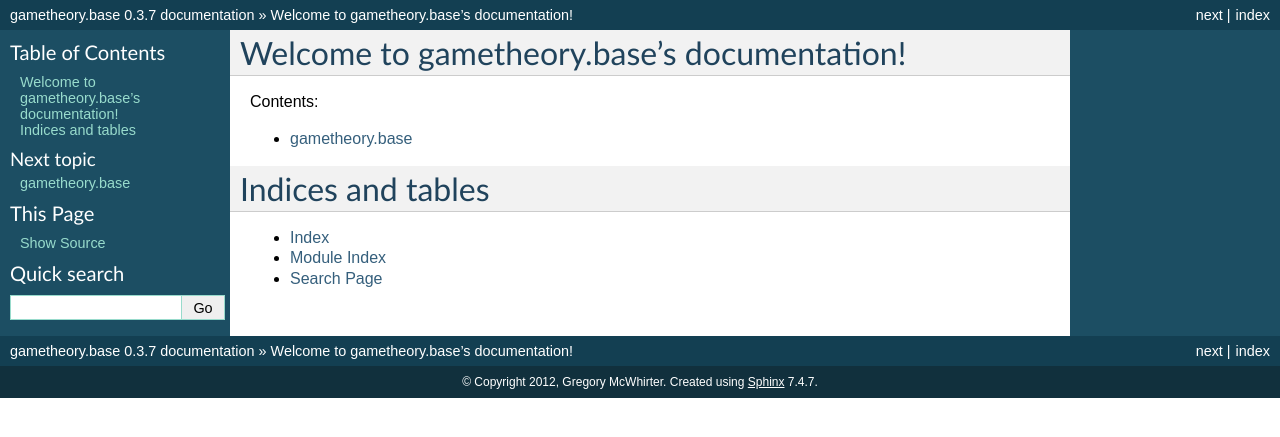
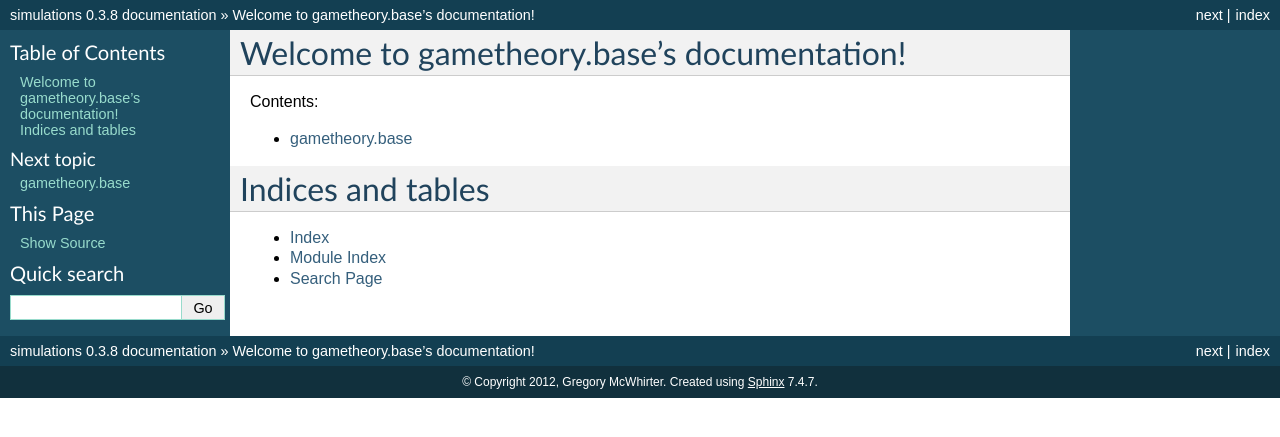
Before and after one commit to gsmcwhirter/simulations, a Sphinx documentation site: the page built from docs/source/index.rst, in a window 1280 px wide. Shown: the top 437 px of the page. Built offline with Sphinx 7.4.7, drawn with Linux system fonts in a browser that asks for light colours.

Commit message:
Bumping version numbers

```diff
--- a/docs/source/conf.py
+++ b/docs/source/conf.py
@@ -41,7 +41,7 @@
 master_doc = 'index'
 
 # General information about the project.
-project = u'gametheory.base'
+project = u'simulations'
 copyright = u'2012, Gregory McWhirter'
 
 # The version info for the project you're documenting, acts as replacement for
@@ -49,9 +49,9 @@
 # built documents.
 #
 # The short X.Y version.
-version = '0.3.7'
+version = '0.3.8'
 # The full version, including alpha/beta/rc tags.
-release = '0.3.7'
+release = '0.3.8'
 
 # The language for content autogenerated by Sphinx. Refer to documentation
 # for a list of supported languages.
--- a/setup.py
+++ b/setup.py
@@ -7,7 +7,7 @@
 
 setup (
     name = 'simulations',
-    version = '0.3.7',
+    version = '0.3.8',
     packages = [
         'simulations',
         'simulations.utils',
```
